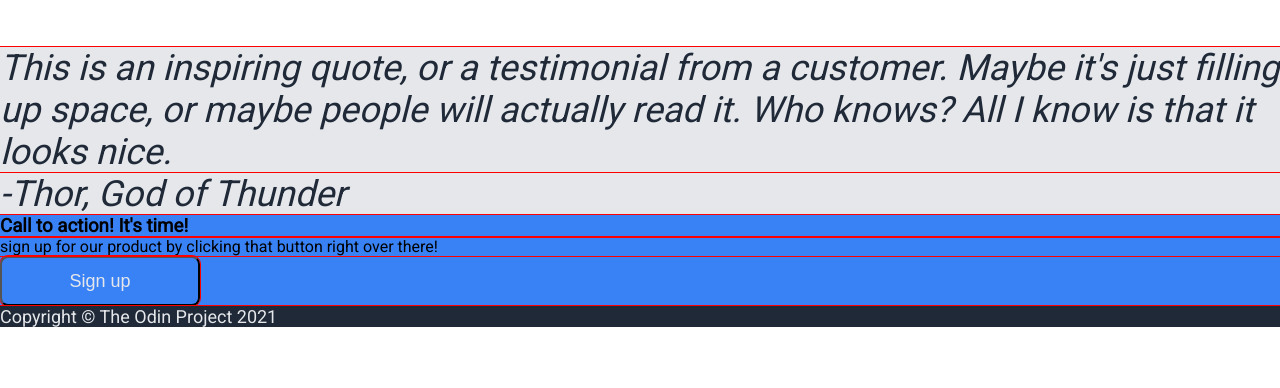
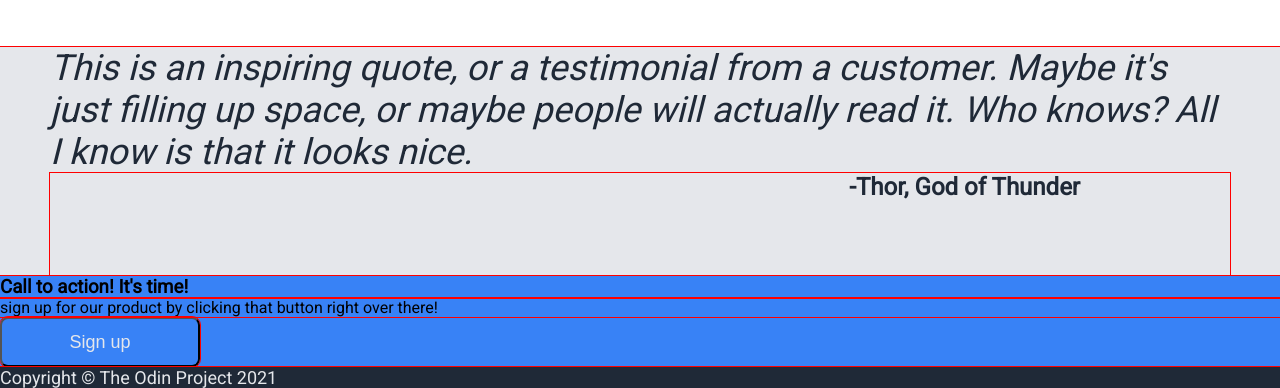
Before and after one commit to Jucie-B0x/landing-page, a plain HTML site: page index.html in a window 1280 px wide. Shown: the part 1108-1496 px from the top of the page. Before the commit the page ends 1435 px from the top, so only its background shows below. Drawn offline with Linux system fonts and the light colour scheme.

Commit message:
Add desired style to the quote section of the page

```diff
--- a/style.css
+++ b/style.css
@@ -63,6 +63,12 @@ li,
     color: #1f2937;
     font-weight: 200;
 
+}
+
+.author{
+    font-style: normal;
+    font-weight: 800;
+    font-size: 24px;
 }
 
 img {
@@ -173,3 +179,20 @@ li {
     text-align: center;
     width: 200px;
 }
+
+
+.quote {
+    display: flex;
+    flex-direction: column;
+    padding: 0 50px 0 50px;
+}
+.words {
+    justify-content: center;
+    padding: 75px 150px 0px 150px;
+}
+
+.author {
+    display: flex;
+    padding: 0 150px 75px 150px;
+    justify-content: right;
+}
```
